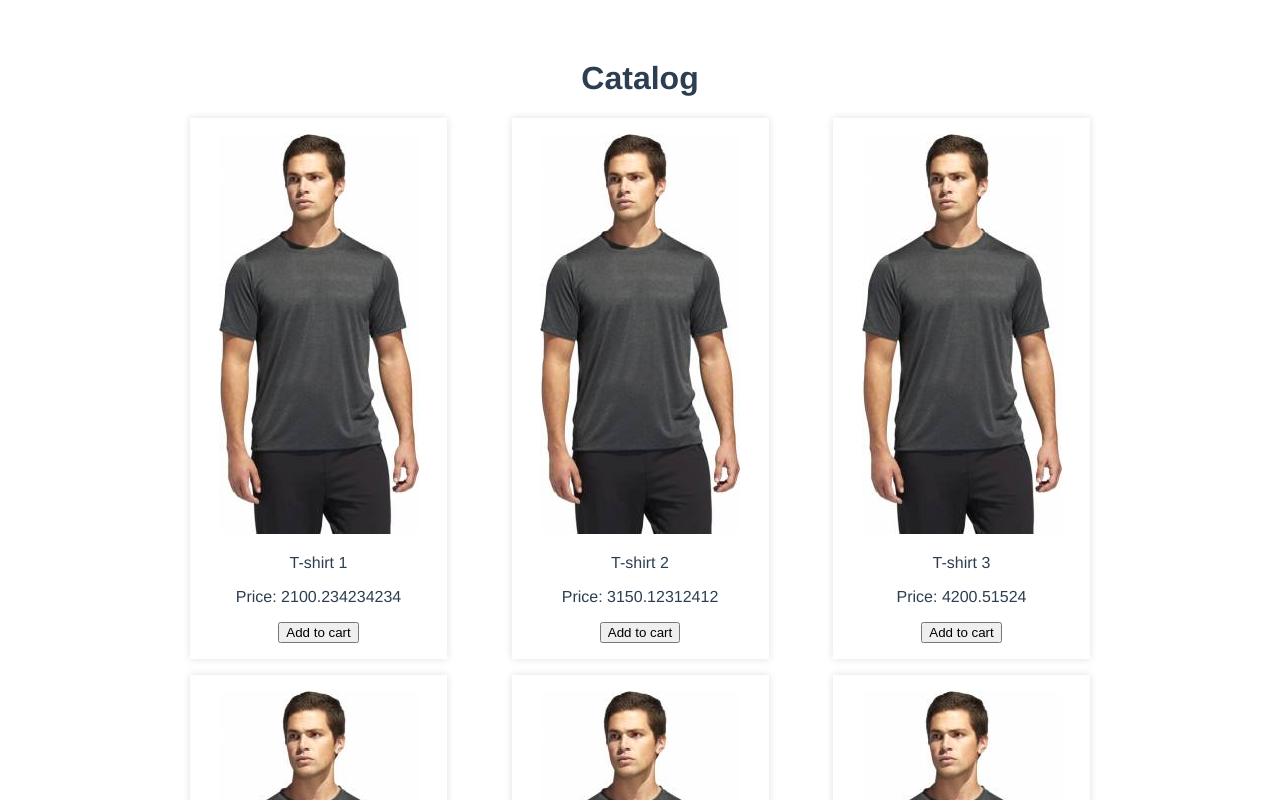
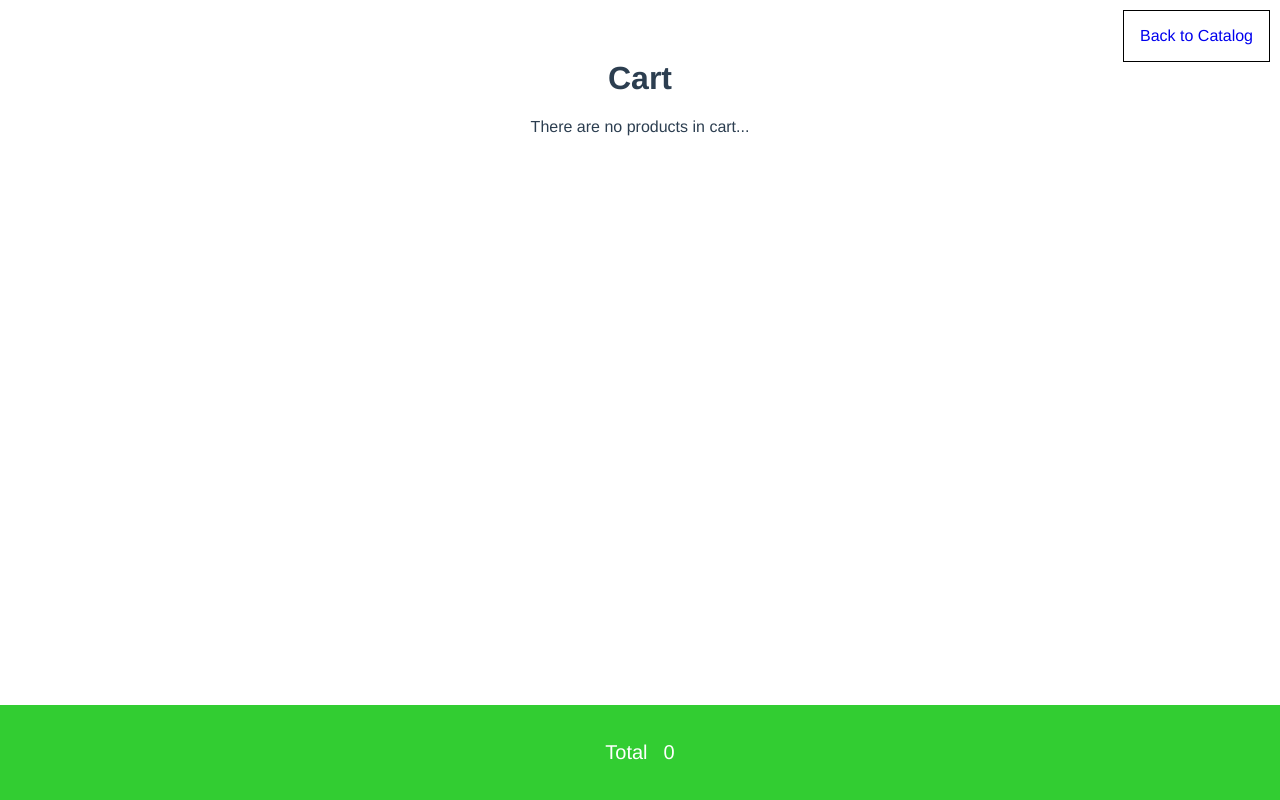
Before and after one commit to azamt18/online-shop, a Vue app: page /#/cart in a window 1280 px wide. Shown: the top 800 px of the page. Built offline with nearby package versions, Linux system fonts and the light colour scheme; data requests are answered from the project's data file.

Commit message:
Axios, routing and other things

```diff
--- a/db.json
+++ b/db.json
@@ -3,7 +3,7 @@
     {
       "image": "1.jpg",
       "name": "T-shirt 1",
-      "price": 2100.234234234,
+      "price": 100,
       "article": "T1",
       "available": true,
       "category": "Мужские"
@@ -11,7 +11,7 @@
     {
       "image": "2.jpg",
       "name": "T-shirt 2",
-      "price": 3150.12312412,
+      "price": 200,
       "article": "T2",
       "available": true,
       "category": "Женские"
@@ -19,7 +19,7 @@
     {
       "image": "3.jpg",
       "name": "T-shirt 3",
-      "price": 4200.51524,
+      "price": 300,
       "article": "T3",
       "available": false,
       "category": "Женские"
@@ -27,7 +27,7 @@
     {
       "image": "4.jpg",
       "name": "T-shirt 4",
-      "price": 5300.1245512,
+      "price": 450,
       "article": "T4",
       "available": true,
       "category": "Мужские"
@@ -35,7 +35,7 @@
     {
       "image": "5.jpg",
       "name": "T-shirt 5",
-      "price": 6500.3522314,
+      "price": 550,
       "article": "T5",
       "available": false,
       "category": "Женские"
@@ -43,7 +43,7 @@
     {
       "image": "6.jpg",
       "name": "T-shirt 6",
-      "price": 8700.4124123,
+      "price": 600,
       "article": "T6",
       "available": true,
       "category": "Женские"
--- a/package.json
+++ b/package.json
@@ -10,7 +10,9 @@
   "dependencies": {
     "axios": "^0.21.1",
     "core-js": "^3.6.5",
+    "json-server": "^0.16.3",
     "vue": "^2.6.11",
+    "vue-router": "^3.4.9",
     "vuex": "^3.6.0"
   },
   "devDependencies": {
--- a/src/assets/styles/styles.scss
+++ b/src/assets/styles/styles.scss
@@ -1 +1,9 @@
 @import 'variables.scss';
+
+.btn {
+  padding: $padding $padding*2;
+  background: limegreen;
+  color: #ffffff;
+  border: 0;
+  border-radius: $radius;
+}
--- a/src/assets/styles/variables.scss
+++ b/src/assets/styles/variables.scss
@@ -1,3 +1,3 @@
 $padding: 8px;
 $margin: 8px;
-$radius: 4px;
+$radius: 4px;;
--- /dev/null
+++ b/src/components/v-cart-item.vue
@@ -0,0 +1,65 @@
+<template>
+    <div class="v-cart-item">
+        <img class="v-cart-item__image" :src="require('../assets/images/' + cart_item_data.image)" alt="">
+        <div class="cart-item__info">
+            <p>{{cart_item_data.name}}</p>
+            <p>{{cart_item_data.price}}</p>
+            <p>{{cart_item_data.article}}</p>
+        </div>
+        <div class="cart-item__quantity">
+            <p>Qty:</p>
+            <span class="quantity_btn" @click="decrementCartItem">-</span>
+            {{cart_item_data.quantity}}
+            <span class="quantity_btn" @click="incrementCartItem">+</span>
+        </div>
+        <button @click="deleteFromCartButton">Delete</button>
+    </div>
+</template>
+
+<script>
+    export default {
+        name: "v-cart-item",
+        props: {
+            cart_item_data: {
+                type: Object,
+                default() {
+                    return {}
+                }
+            }
+        },
+        data() {
+            return {}
+        },
+        computed: {},
+        methods: {
+            incrementCartItem() {
+                this.$emit('incrementCartItem');
+            },
+            decrementCartItem() {
+                this.$emit('decrementCartItem');
+            },
+            deleteFromCartButton() {
+                this.$emit('deleteFromCart')
+            }
+        }
+    }
+</script>
+
+<style lang="scss">
+    .v-cart-item {
+        display: flex;
+        flex-wrap: nowrap;
+        justify-content: space-between;
+        align-items: center;
+        box-shadow: 0 0 8px 0 #e0e0e0;
+        padding: $padding*2;
+        margin-bottom: $margin*2;
+        &__image {
+            max-width: 50px;
+        }
+
+        .quantity_btn {
+            cursor: pointer;
+        }
+    }
+</style>
--- a/src/components/v-cart.vue
+++ b/src/components/v-cart.vue
@@ -1,21 +1,95 @@
 <template>
     <div class="v-cart">
+        <router-link :to="{name: 'catalog'}">
+            <div class="v-catalog__link_to_cart">Back to Catalog</div>
+        </router-link>
+        <h1>Cart</h1>
+        <p v-if="!cart_data.length">There are no products in cart...</p>
+        <v-cart-item
+            v-for="(item, index) in cart_data"
+            :key="item.article"
+            :cart_item_data="item"
+            @deleteFromCart="deleteFromCart(index)"
+            @decrementCartItem="decrementCartItem(index)"
+            @incrementCartItem="incrementCartItem(index)"
+        />
+        <div class="v-cart__total">
+            <p class="total__name">Total</p>
+            <p>{{cartTotalCost}}</p>
+        </div>
     </div>
 </template>
 
 <script>
+    import vCartItem from "./v-cart-item";
+    import {mapActions} from 'vuex'
+
     export default {
         name: "v-cart",
-  props: {},
-  data() {
-    return {
-      title: 'Cart'
+        components: {vCartItem},
+        props: {
+            cart_data: {
+                type: Array,
+                default() {
+                    return []
+                }
             }
         },
-  computed: {}
+        data() {
+            return {}
+        },
+        computed: {
+            cartTotalCost() {
+                let result = [];
+                if (this.cart_data.length){
+                    for (let item of this.cart_data) {
+                        result.push(item.price * item.quantity);
+                    }
+                    result = result.reduce(function (sum, el) {
+                        return sum + el;
+                    });
+                    return result;
+                } else {
+                    return 0;
+                }
+            }
+        },
+        methods: {
+            ...mapActions([
+                'DELETE_FROM_CART',
+                'INCREMENT_CART_ITEM',
+                'DECREMENT_CART_ITEM'
+            ]),
+            incrementCartItem(index) {
+                this.INCREMENT_CART_ITEM(index);
+            },
+            decrementCartItem(index) {
+                this.DECREMENT_CART_ITEM(index);
+            },
+            deleteFromCart(index) {
+                this.DELETE_FROM_CART(index)
+            }
+        }
     }
 </script>
 
-<style scoped>
-
+<style lang="scss">
+    .v-cart {
+        margin-bottom: 100px;
+        &__total {
+            position: fixed;
+            bottom: 0;
+            right: 0;
+            left: 0;
+            padding: $padding*2 $padding * 3;
+            display: flex;
+            justify-content: center;
+            background: limegreen;
+            color: #ffffff;
+            font-size: 20px;
+        }
+        .total__name {
+            margin-right: $margin * 2;
+        }
+    }
 </style>
--- a/src/components/v-catalog-item.vue
+++ b/src/components/v-catalog-item.vue
@@ -3,7 +3,7 @@
     <img class="v-catalog-item__image" :src=" require('../assets/images/' + product_data.image) " alt="img">
     <p class="v-catalog-item__name">{{ product_data.name }}</p>
     <p class="v-catalog-item__price">Price: {{ product_data.price }}</p>
-    <button class="v-catalog-item__add_to_cart_btn btn" @click="sendDataToParent">Add to cart</button>
+    <button class="v-catalog-item__add_to_cart_btn btn" @click="addToCart">Add to cart</button>
   </div>
 </template>
 
@@ -25,7 +25,13 @@ export default {
   methods: {
     sendDataToParent() {
       this.$emit('sendDataToParent', this.product_data.article);
+    },
+    addToCart() {
+      this.$emit('addToCart', this.product_data);
     }
+  },
+  mounted() {
+    this.$set(this.product_data, 'quantity', 1);
   }
 }
 </script>
@@ -36,6 +42,9 @@ export default {
     box-shadow: 0 0 8px 0 #e0e0e0;
     padding: $padding*2;
     margin-bottom: $margin*2;
+    &__image {
+      width: 100px;
+    }
   }
 
 </style>
--- a/src/components/v-catalog.vue
+++ b/src/components/v-catalog.vue
@@ -1,12 +1,15 @@
 <template>
     <div class="v-catalog">
+        <router-link :to="{name: 'cart', params: {cart_data: CART}}">
+            <div class="v-catalog__link_to_cart">Cart: {{CART.length}}</div>
+        </router-link>
         <h1>Catalog</h1>
         <div class="v-catalog__list">
             <v-catalog-item
                     v-for="product in PRODUCTS"
                     :key="product.article"
                     :product_data="product"
-        @sendDataToParent="showChildArticleInConsole"
+                    @addToCart="addToCart"
             />
         </div>
     </div>
@@ -23,26 +26,27 @@ export default {
         },
         props: {},
         data() {
-    return {
-    }
+            return {}
         },
         computed: {
             ...mapGetters([
-        'PRODUCTS'
+                'PRODUCTS',
+                'CART'
             ])
         },
         methods: {
             ...mapActions([
-        'GET_PRODUCTS_FROM_API'
+                'GET_PRODUCTS_FROM_API',
+                'ADD_TO_CART'
             ]),
-    showChildArticleInConsole(data) {
-      console.log(data);
+            addToCart(data) {
+                this.ADD_TO_CART(data);
             }
         },
         mounted() {
             this.GET_PRODUCTS_FROM_API()
                 .then((response) => {
-      if (response.data){
+                    if (response.data) {
                         console.log('Data arrived')
                     }
                 })
@@ -58,8 +62,17 @@ export default {
             justify-content: space-between;
             align-items: center;
         }
+
         &__image {
             width: 100px;
         }
+
+        &__link_to_cart {
+            position: absolute;
+            top: 10px;
+            right: 10px;
+            padding: $padding*2;
+            border: solid 1px black;
+        }
     }
 </style>
--- a/src/components/v-main-wrapper.vue
+++ b/src/components/v-main-wrapper.vue
@@ -1,31 +1,25 @@
 <template>
     <div class="v-main-wrapper">
-    <v-catalog />
-    <v-cart />
+        <keep-alive>
+            <router-view></router-view>
+        </keep-alive>
     </div>
 </template>
 
 <script>
-  import vCatalog from './v-catalog'
-  import vCart from './v-cart'
-
     export default {
         name: 'v-main-wrapper',
         components: {
-      vCatalog,
-      vCart
         },
         data() {
             return {
                 title: 'Main wrapper'
             }
         },
-    computed: { },
-    methods: { },
-    watch: { },
-    mounted() {
-      console.log('Hello from console to Main wrapper')
-    }
+        computed: {},
+        methods: {},
+        watch: {},
+        mounted() {}
     }
 </script>
 
--- a/src/main.js
+++ b/src/main.js
@@ -1,11 +1,13 @@
 import Vue from 'vue'
 import App from './App.vue'
 import store from './vuex/store'
+import router from './router/router'
 import './assets/styles/styles.scss'
 
-Vue.config.productionTip = false
+Vue.config.productionTip = false;
 
 new Vue({
   render: h => h(App),
-  store
-}).$mount('#app')
+  store,
+  router
+}).$mount('#app');
--- /dev/null
+++ b/src/router/router.js
@@ -0,0 +1,25 @@
+import Vue from 'vue'
+import Router from 'vue-router'
+
+Vue.use(Router);
+
+import vCatalog from '../components/v-catalog'
+import vCart from '../components/v-cart'
+
+let router = new Router({
+    routes: [
+        {
+            path: '/',
+            name: 'catalog',
+            component: vCatalog
+        },
+        {
+            path: '/cart',
+            name: 'cart',
+            component: vCart,
+            props: true
+        }
+    ]
+});
+
+export default router;
```
Also changed, not shown: src/vuex/store.js (+46 -1 lines), 1 other file (tests, documents, lock files or other folders). Lines whose indentation alone changed are shown as unchanged.
